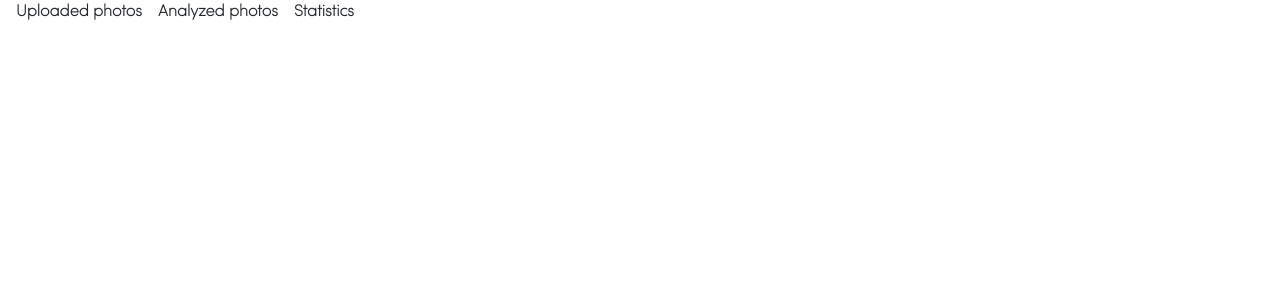
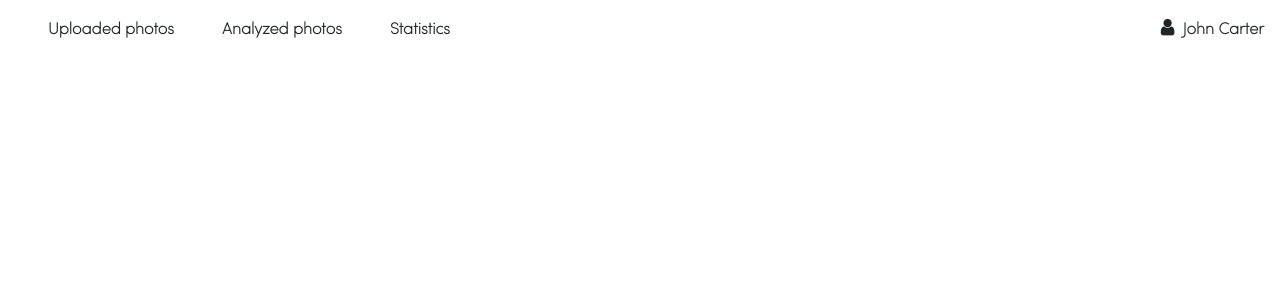
Before and after one commit to ValeriyBilyk/DefectRecognition, an Angular app: page /main in a window 1280 px wide. Shown: the top 300 px of the page. Built offline with nearby package versions, Linux system fonts and the light colour scheme.

Commit message:
create uploaded photos page component

```diff
--- a/src/app/main-page/main-page.component.html
+++ b/src/app/main-page/main-page.component.html
@@ -1,7 +1,12 @@
-<div>
-  <ul class="d-flex">
+<div class="dr-navigation d-flex align-items-center justify-content-between">
+  <ul class="d-flex p-0 m-0">
     <li>Uploaded photos</li>
     <li>Analyzed photos</li>
     <li>Statistics</li>
   </ul>
+  <div class="mr-3">
+    <i class="fa fa-user dr-profile mr-1" aria-hidden="true"></i>
+    John Carter
+  </div>
 </div>
+<router-outlet></router-outlet>
--- a/src/app/main-page/main-page.component.scss
+++ b/src/app/main-page/main-page.component.scss
@@ -1,8 +1,15 @@
 ul {
   list-style-type: none;
-  padding: 0;
 
   li {
-    margin-left: 1rem;
+    margin-left: 3rem;
   }
 }
+
+.dr-navigation {
+  height: 60px;
+}
+
+.dr-profile {
+  font-size: 1.2rem;
+}
--- /dev/null
+++ b/src/app/uploaded-photos-page/uploaded-photos-page.component.html
@@ -0,0 +1,3 @@
+<p>
+  uploaded-photos-page works!
+</p>
--- /dev/null
+++ b/src/app/uploaded-photos-page/uploaded-photos-page.component.ts
@@ -0,0 +1,15 @@
+import { Component, OnInit } from '@angular/core';
+
+@Component({
+  selector: 'app-uploaded-photos-page',
+  templateUrl: './uploaded-photos-page.component.html',
+  styleUrls: ['./uploaded-photos-page.component.scss']
+})
+export class UploadedPhotosPageComponent implements OnInit {
+
+  constructor() { }
+
+  ngOnInit() {
+  }
+
+}
--- a/src/index.html
+++ b/src/index.html
@@ -7,11 +7,11 @@
 
     @font-face {
       font-family: "Sofia Pro Ultra Light";
-      src: url("assets/fonts/SofiaProUltraLight.ttf");
+      src: url("/assets/fonts/SofiaProUltraLight.ttf");
     }
 
     body {
-      font-family: "Sofia Pro Ultra Light", serif !important;
+      font-family: "Sofia Pro Ultra Light" !important;
       font-weight: 600 !important;
     }
   </style>
```
Also changed, not shown: src/app/app.module.ts (+10 -2 lines), src/app/uploaded-photos-page/uploaded-photos-page.component.scss (added), 1 other file (tests, documents, lock files or other folders).
